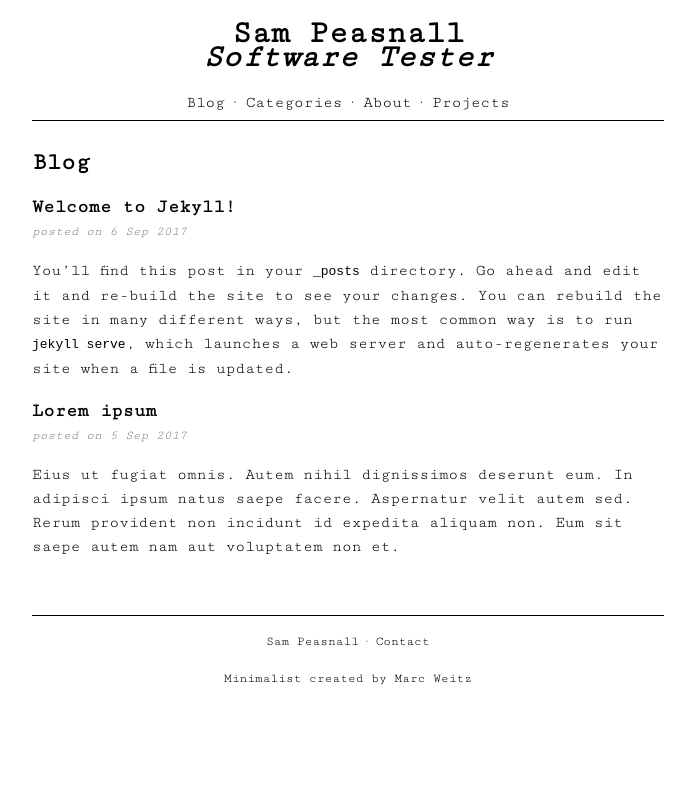
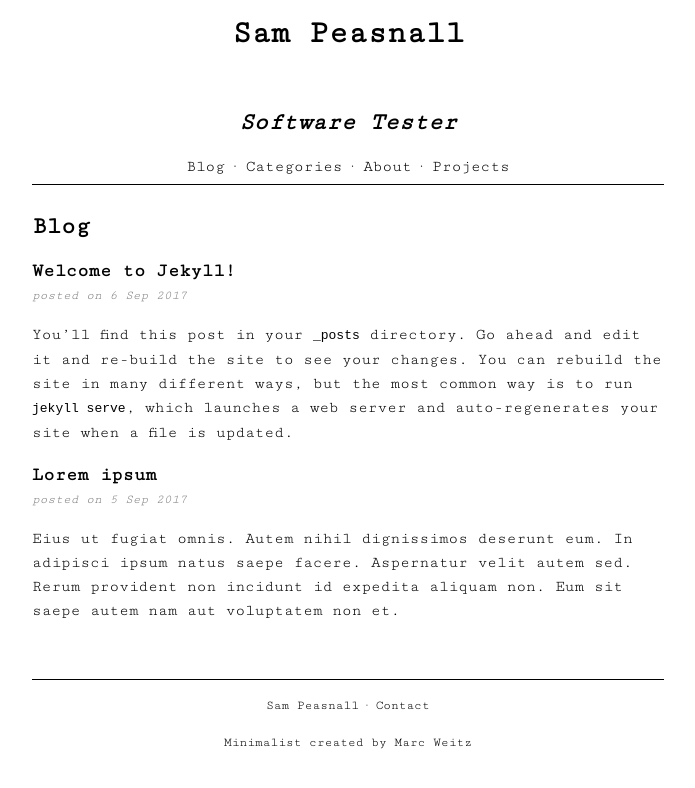
Before and after one commit to sampeas/sampeas.github.io, a Jekyll site: the page built from index.md, in a window 1280 px wide. Shown: the top 788 px of the page, without its empty margins (292-987 px from the left). Built offline with Jekyll 4.4.1, drawn with Linux system fonts in a browser that asks for light colours.

```diff
--- a/_includes/logo.html
+++ b/_includes/logo.html
@@ -1,5 +1,5 @@
 <div id="logo">
-  <a href="{{site.url}}{{site.baseurl}}/"><h1>Sam Peasnall<br><i>Software Tester</i></h1></a>
+  <a href="{{site.url}}{{site.baseurl}}/"><p><h1>Sam Peasnall</h1><br><h2><i>Software Tester</i></h2></p></a>
     <!--<img src="{{site.url}}{{site.baseurl}}/assets/images/logo.svg" alt="Logo"></img>
   </a>-->
 </div>
```
